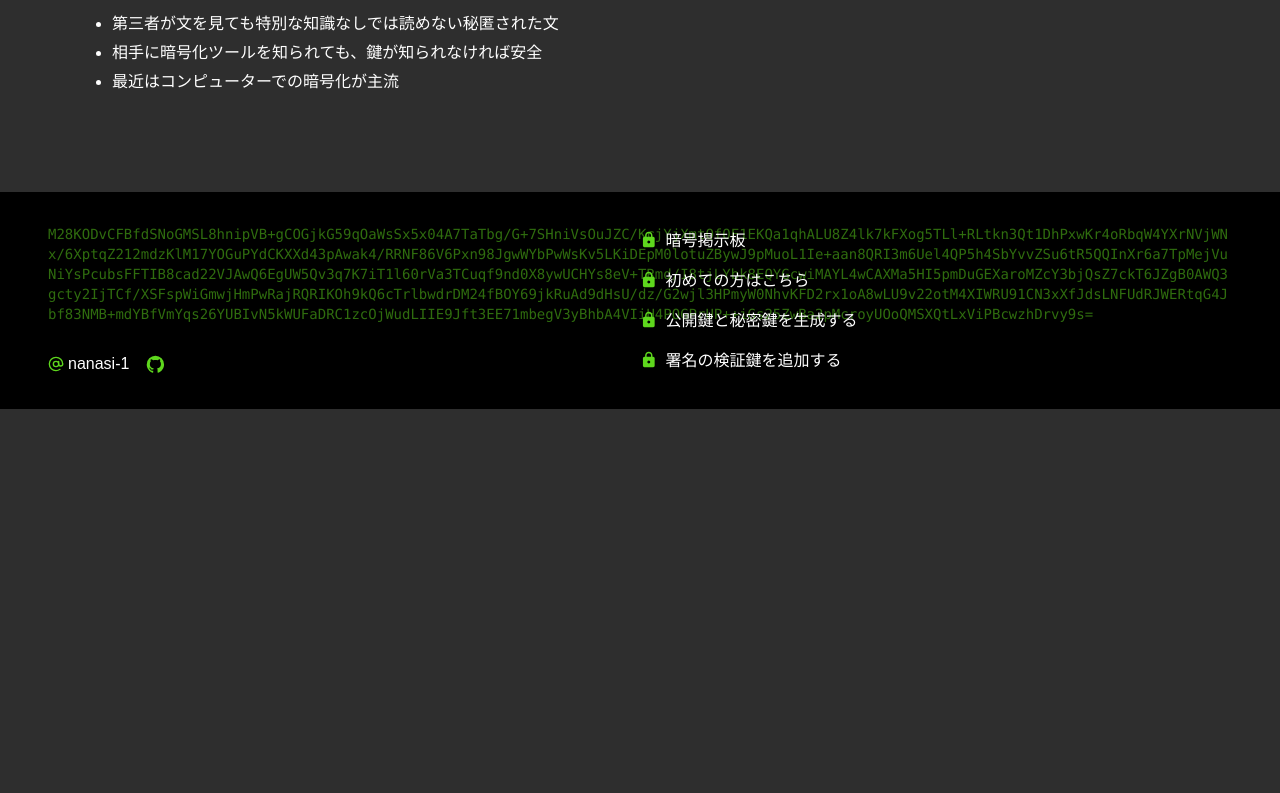
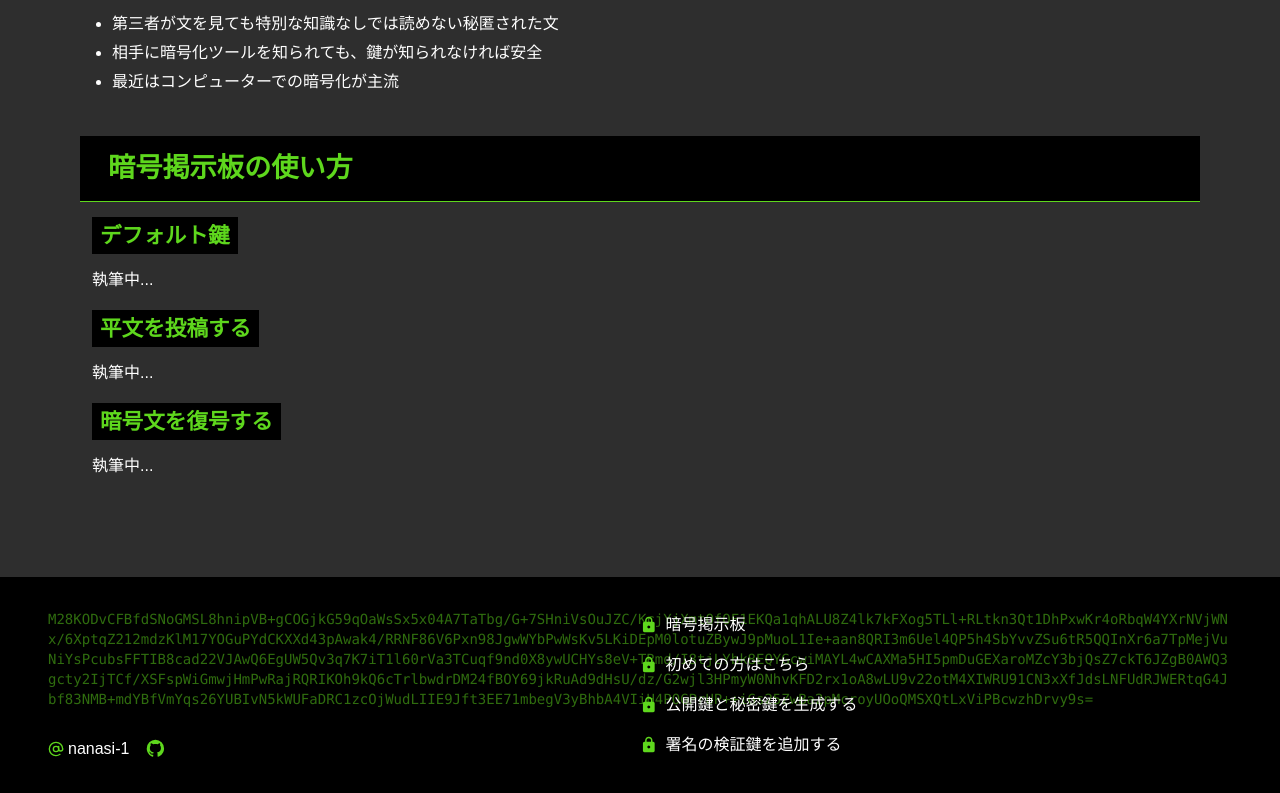
Before and after one commit to nanasi-1/encrypted-board, a Next.js app: page /about in a window 1280 px wide. Shown: the part 1582-2375 px from the top of the page. Before the commit the page ends 1991 px from the top, so only its background shows below. Built offline with nearby package versions, Linux system fonts and the light colour scheme.

Commit message:
見出しを作成

```diff
--- /dev/null
+++ b/src/app/about/(components)/sections/how-to-use.tsx
@@ -0,0 +1,20 @@
+import { Section, Section2 } from "../ui";
+
+export default function HowToUse() {
+  return (
+    <Section
+      id="how-to-use"
+      title="暗号掲示板の使い方"
+    >
+      <Section2 title="デフォルト鍵" id="default-key">
+        執筆中...
+      </Section2>
+      <Section2 title="平文を投稿する">
+        <p>執筆中...</p>
+      </Section2>
+      <Section2 title="暗号文を復号する">
+        <p>執筆中...</p>
+      </Section2>
+    </Section>
+  )
+}
--- a/src/app/about/page.tsx
+++ b/src/app/about/page.tsx
@@ -2,6 +2,7 @@ import './index.css'
 import AboutEncryptedBoard from './(components)/sections/about-encrypted-board'
 import Introduction from './(components)/sections/introduction'
 import AboutCrypto from './(components)/sections/about-crypto'
+import HowToUse from './(components)/sections/how-to-use'
 
 export default function Page() {
   return (
@@ -9,6 +10,7 @@ export default function Page() {
       <Introduction />
       <AboutEncryptedBoard />
       <AboutCrypto />
+      <HowToUse />
     </div>
   )
 }
```
